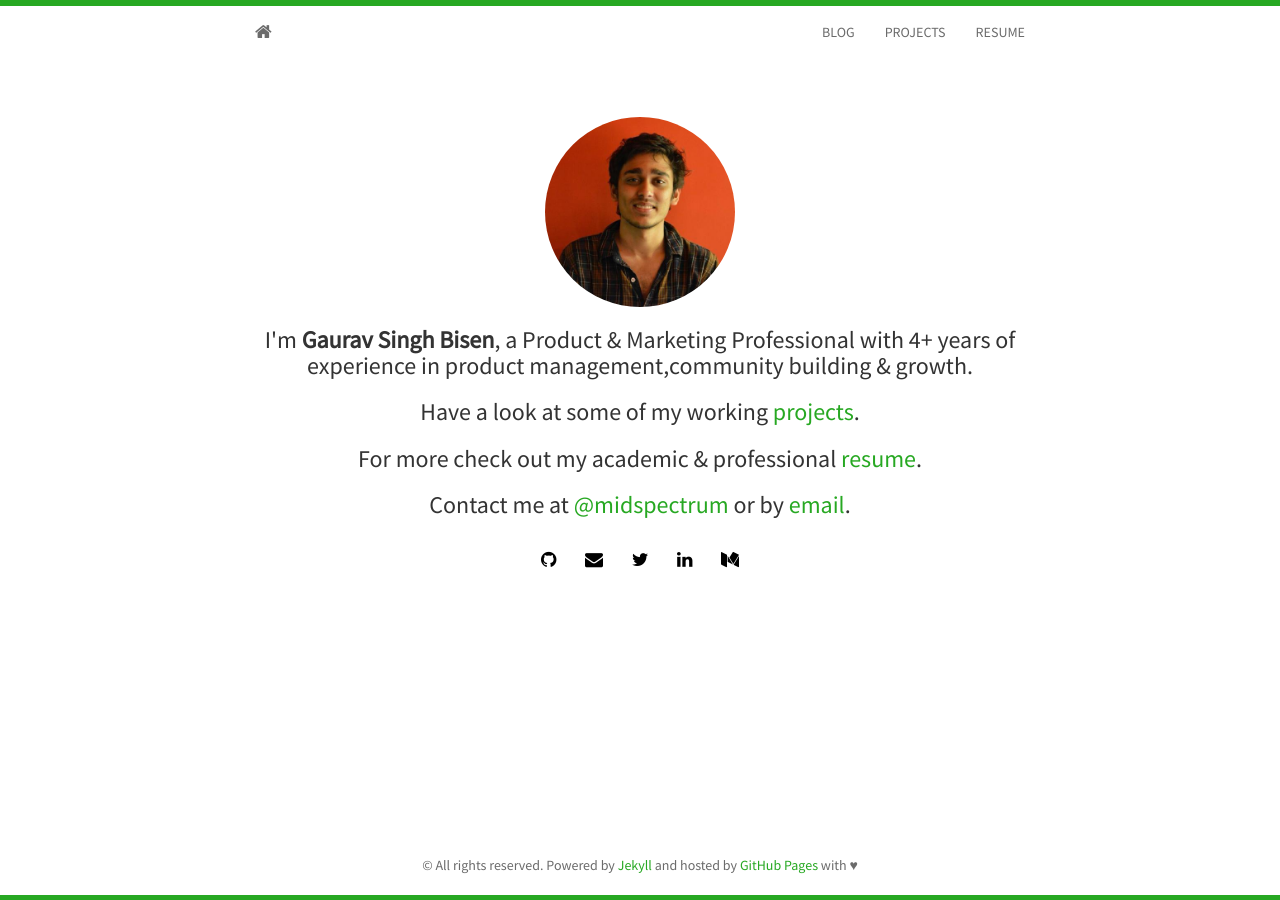
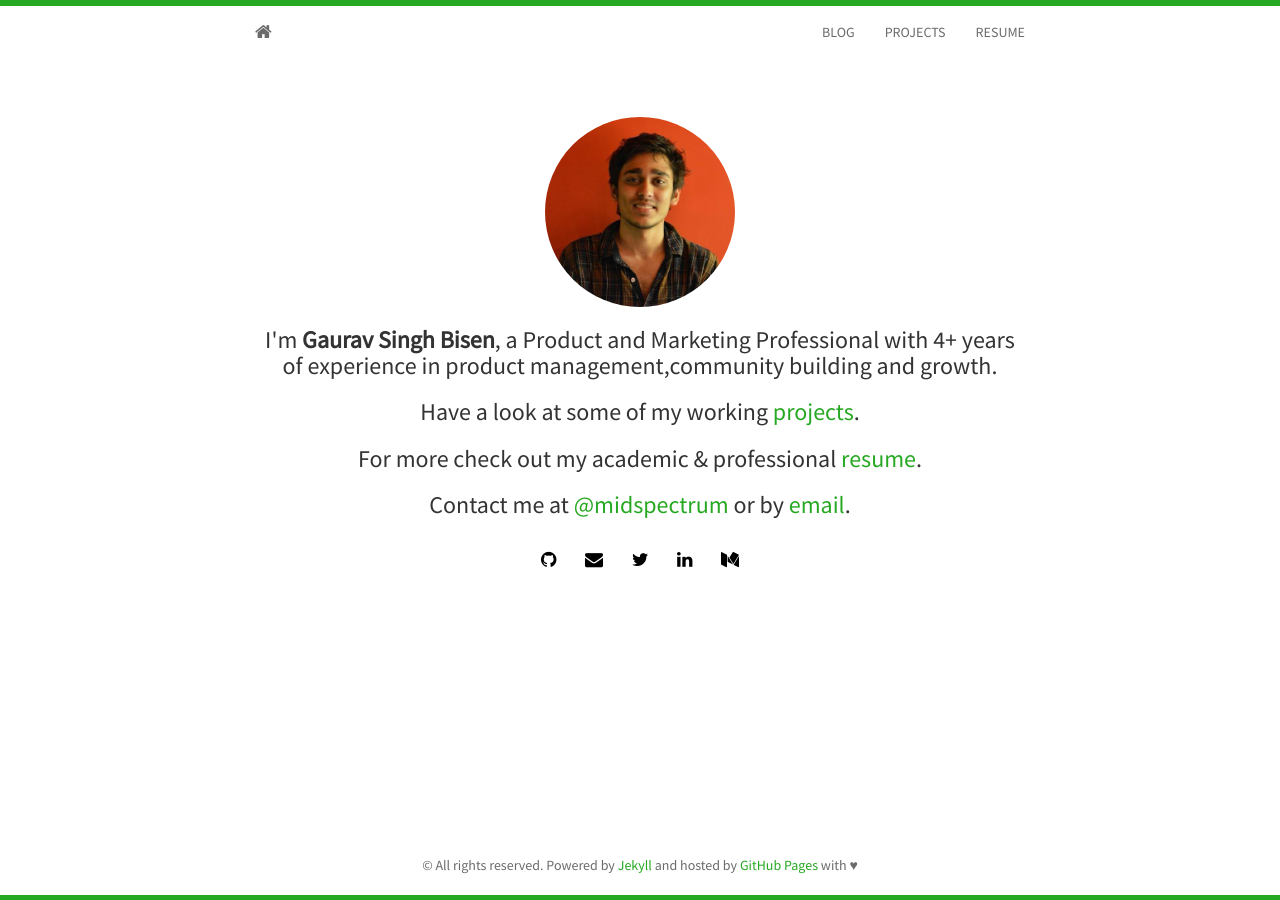
Before and after one commit to gauravsinghbisen/gauravsinghbisen.github.io, a Jekyll site: the page built from index.html, in a window 1280 px wide. Built offline with Jekyll 4.4.1, drawn with Linux system fonts in a browser that asks for light colours; nearby versions of some CDN libraries; the list of posts is cut into pages by our own code.

Commit message:
Update index.html

```diff
--- a/index.html
+++ b/index.html
@@ -7,7 +7,7 @@
 	  <div class="avatar">
 		<img class="img-circle" height=190 src="{{ site.baseurl }}/static/img/{{ site.avatar }}" alt="Responsive image">
 	  </div>
-	  <h3>I'm <strong>{{ site.author }}</strong>, a Product & Marketing Professional with 4+ years of experience in product management,community building & growth.</h3>
+	  <h3>I'm <strong>{{ site.author }}</strong>, a Product and Marketing Professional with 4+ years of experience in product management,community building and growth.</h3>
 	  <!-- <h3>I love all things computer science and maths.</h3> -->
 	  <h3>Have a look at some of my working <a href="{{ site.baseurl }}/projects.html"> projects</a>.</h3>
 	  <h3>For more check out my academic &amp; professional <a href="http://bhikadia.com/resume/">resume</a>.</h3>
```
